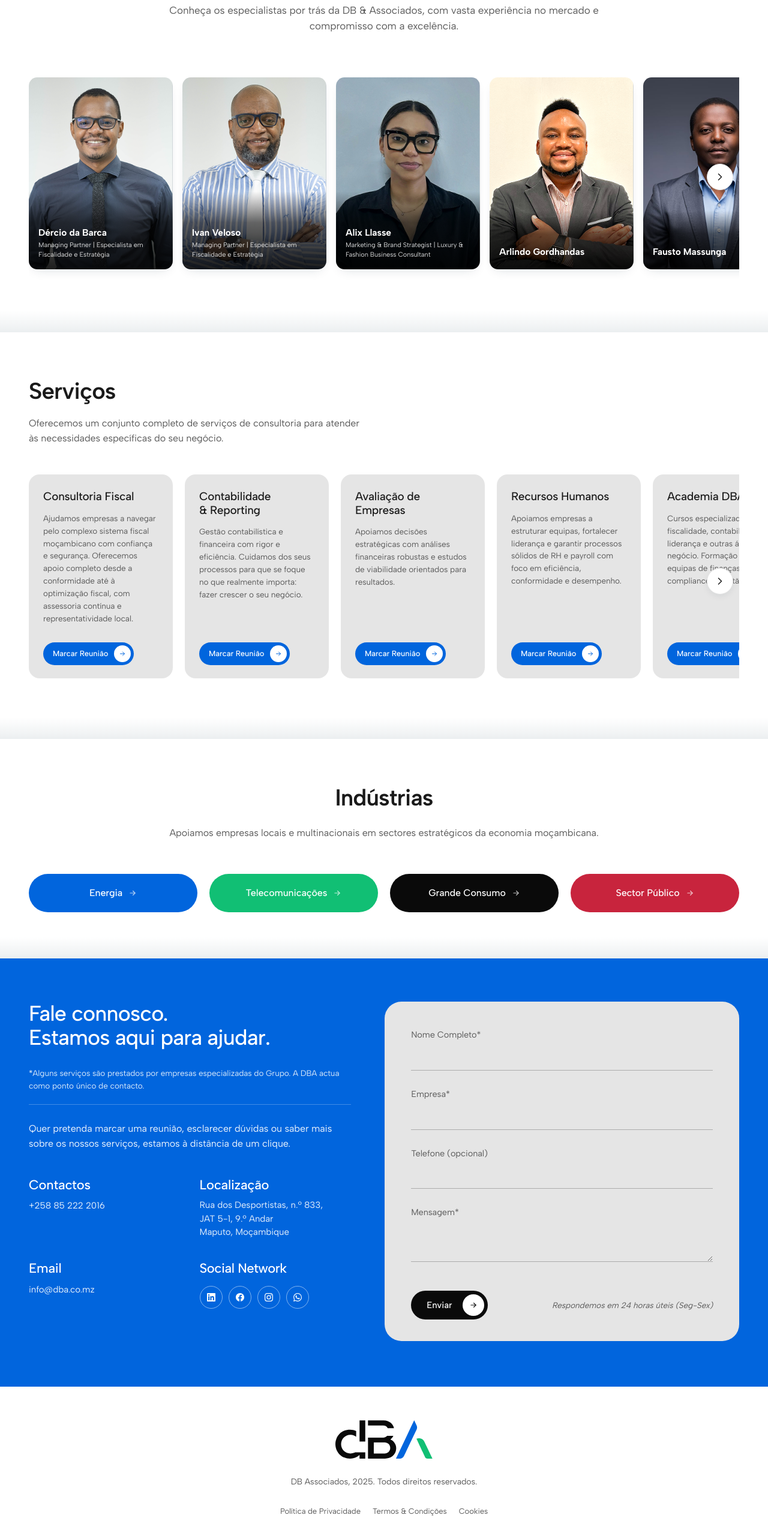
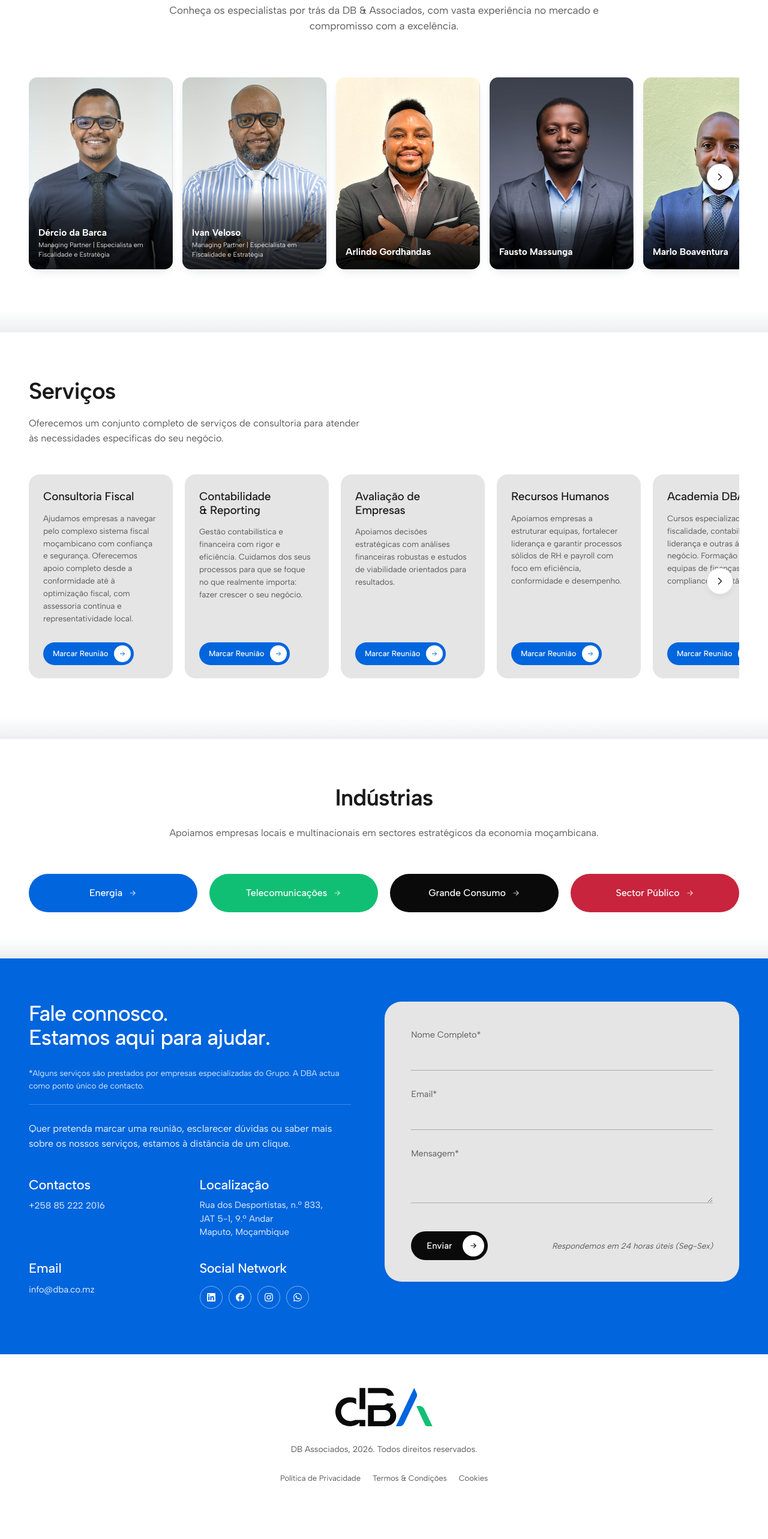
Before and after one commit to BibianoGeraldo/DBA-WEBSITE, a Next.js app: page / in a window 1280 px wide. Shown: the part 2391-4957 px from the top of the page at 60% size. After the commit the page ends 4914 px from the top, so only its background shows below. Built offline with nearby package versions, Linux system fonts and the light colour scheme.

Commit message:
melhorias2

```diff
--- a/app/globals.css
+++ b/app/globals.css
@@ -701,11 +701,15 @@
 }
 .team-card:hover { box-shadow: 0 20px 36px -14px rgba(0,40,60,.32); }
 .team-card__inner { position: relative; width: 100%; height: 100%; transform-style: preserve-3d; transition: transform .56s cubic-bezier(0.4, 0, 0.2, 1); }
-.team-card:hover .team-card__inner,
+@media (hover: hover) {
+  .team-card:hover .team-card__inner { transform: rotateY(180deg); }
+}
 .team-card.is-flipped .team-card__inner { transform: rotateY(180deg); }
+.team-card { cursor: pointer; }
+.team-card.is-flipped .team-card__front { pointer-events: none; }
 .team-card__face { position: absolute; inset: 0; backface-visibility: hidden; -webkit-backface-visibility: hidden; clip-path: inset(0 round 14px); border-radius: 14px; }
 .team-card__front { background: #c8cdd2; }
-.team-card__back { background: var(--c-blue); color: #fff; transform: rotateY(180deg); display: flex; flex-direction: column; padding: 22px 20px 20px; }
+.team-card__back { background: #11bf74; color: #fff; transform: rotateY(180deg); display: flex; flex-direction: column; padding: 22px 20px 20px; }
 .team-card__overlay { position: absolute; left: 0; right: 0; bottom: 0; padding: 60px 16px 16px; background: linear-gradient(180deg, transparent, rgba(0,0,0,.6) 40%, rgba(0,0,0,.88)); color: #fff; }
 .team-card__name { font-size: 15.5px; font-weight: 700; letter-spacing: -0.005em; margin-bottom: 4px; line-height: 1.2; }
 .team-card__role { font-size: 11px; line-height: 1.45; color: rgba(255,255,255,.85); }
--- a/app/industries/page.tsx
+++ b/app/industries/page.tsx
@@ -1,5 +1,5 @@
 'use client';
-import { useEffect } from 'react';
+import { useEffect, Suspense } from 'react';
 import { useSearchParams } from 'next/navigation';
 import { useRevealObserver } from '@/hooks/useRevealObserver';
 import { ContactStrip } from '@/components/sections/ContactStrip';
@@ -25,21 +25,23 @@
   );
 }
 
-export default function IndustriesPage() {
+function IndustriesPageInner() {
+  const searchParams = useSearchParams();
+  const to = searchParams.get('to');
   useRevealObserver();
 
   useEffect(() => {
-    const hash = window.location.hash.replace('#', '');
-    if (!hash) return;
+    const target = to || window.location.hash.replace('#', '');
+    if (!target) return;
     const timer = setTimeout(() => {
-      const el = document.getElementById(hash);
+      const el = document.getElementById(target);
       if (!el) return;
       el.scrollIntoView({ behavior: 'smooth', block: 'center' });
       el.classList.add('ind-card--hl');
       setTimeout(() => el.classList.remove('ind-card--hl'), 2200);
     }, 400);
     return () => clearTimeout(timer);
-  }, []);
+  }, [to]);
 
   return (
     <main className="page-enter ind-page">
@@ -84,3 +86,11 @@
     </main>
   );
 }
+
+export default function IndustriesPage() {
+  return (
+    <Suspense>
+      <IndustriesPageInner />
+    </Suspense>
+  );
+}
--- a/app/page.tsx
+++ b/app/page.tsx
@@ -57,8 +57,12 @@
 
 function IndustryPill({ color, label, href }: { color: string; label: string; href: string }) {
   const router = useRouter();
+  const handleClick = () => {
+    const [path, hash] = href.split('#');
+    router.push(hash ? `${path}?to=${hash}` : href);
+  };
   return (
-    <button className="ind-pill" onClick={() => router.push(href)}
+    <button className="ind-pill" onClick={handleClick}
       style={{ background: color, color: '#fff', border: 0, borderRadius: 999, height: 64, padding: '0 20px', fontSize: 16, fontWeight: 500, cursor: 'pointer', display: 'inline-flex', alignItems: 'center', justifyContent: 'center', gap: 10 }}>
       {label}
       <svg viewBox="0 0 24 24" width="14" height="14" fill="none" stroke="currentColor" strokeWidth="2" strokeLinecap="round" strokeLinejoin="round" style={{ opacity: .75 }}><line x1="5" y1="12" x2="19" y2="12"/><polyline points="13 6 19 12 13 18"/></svg>
--- a/components/layout/Footer.tsx
+++ b/components/layout/Footer.tsx
@@ -7,7 +7,7 @@
         <div style={{ display: 'inline-flex', flexDirection: 'column', alignItems: 'center', gap: 28 }}>
           <LogoWordmark height={64} />
           <div style={{ fontSize: 14, color: 'var(--c-mute)' }}>
-            DB Associados, 2025. Todos direitos reservados.
+            DB Associados, {new Date().getFullYear()}. Todos direitos reservados.
           </div>
           <div style={{ display: 'flex', gap: 20, fontSize: 13, flexWrap: 'wrap', justifyContent: 'center' }}>
             <a href="#" className="footer-link">Política de Privacidade</a>
--- a/components/sections/ContactBlock.tsx
+++ b/components/sections/ContactBlock.tsx
@@ -52,7 +52,7 @@
 }
 
 function ContactForm() {
-  const [state, setState] = useState({ name: '', company: '', phone: '', message: '' });
+  const [state, setState] = useState({ name: '', email: '', message: '' });
   const [sent, setSent] = useState(false);
   const [loading, setLoading] = useState(false);
   const change = (k: keyof typeof state) => (e: React.ChangeEvent<HTMLInputElement | HTMLTextAreaElement>) => setState(s => ({ ...s, [k]: e.target.value }));
@@ -72,7 +72,7 @@
         <p style={{ color: 'var(--c-mute)', fontSize: 15.5, lineHeight: 1.55, maxWidth: 360, marginInline: 'auto' }}>
           Obrigado, {state.name || 'colega'}. Um Partner responde-lhe pessoalmente em 24 horas úteis (Seg-Sex).
         </p>
-        <button className="btn btn--ghost" style={{ marginTop: 24 }} onClick={() => { setSent(false); setState({ name: '', company: '', phone: '', message: '' }); }}>
+        <button className="btn btn--ghost" style={{ marginTop: 24 }} onClick={() => { setSent(false); setState({ name: '', email: '', message: '' }); }}>
           Enviar nova mensagem
         </button>
       </div>
@@ -82,8 +82,7 @@
   return (
     <form onSubmit={submit} style={{ display: 'grid', gap: 28 }}>
       <UnderlineField label="Nome Completo" required value={state.name} onChange={change('name')} />
-      <UnderlineField label="Empresa"       required value={state.company} onChange={change('company')} />
-      <UnderlineField label="Telefone (opcional)"    value={state.phone} onChange={change('phone')} />
+      <UnderlineField label="Email"         required value={state.email} onChange={change('email')} />
       <UnderlineField label="Mensagem"      required value={state.message} onChange={change('message')} multiline />
       <div style={{ display: 'flex', alignItems: 'center', justifyContent: 'space-between', gap: 16, flexWrap: 'wrap', marginTop: 12 }}>
         <button type="submit" disabled={loading} className="send-btn">
--- a/lib/data.ts
+++ b/lib/data.ts
@@ -144,7 +144,6 @@
     photo: '/Team/ivan-veloso.png',
     bio: 'Experiência sénior em planeamento fiscal, M&A e estruturação cross-border para grupos multinacionais com operações em Moçambique.',
   },
-  { name: 'Alix Llasse',        role: 'Marketing & Brand Strategist | Luxury & Fashion Business Consultant', photo: '/Team/alix-liasse.png',        bio: '' },
   { name: 'Arlindo Gordhandas', role: '',                                                                     photo: '/Team/arlindo-gordhandas.png', bio: '' },
   { name: 'Fausto Massunga',    role: '',                                                                     photo: '/Team/fausto-massunga.png',    bio: '' },
   { name: 'Marlo Boaventura',   role: '',                                                                     photo: '/Team/marlo-boaventura.png',   bio: '' },
```
